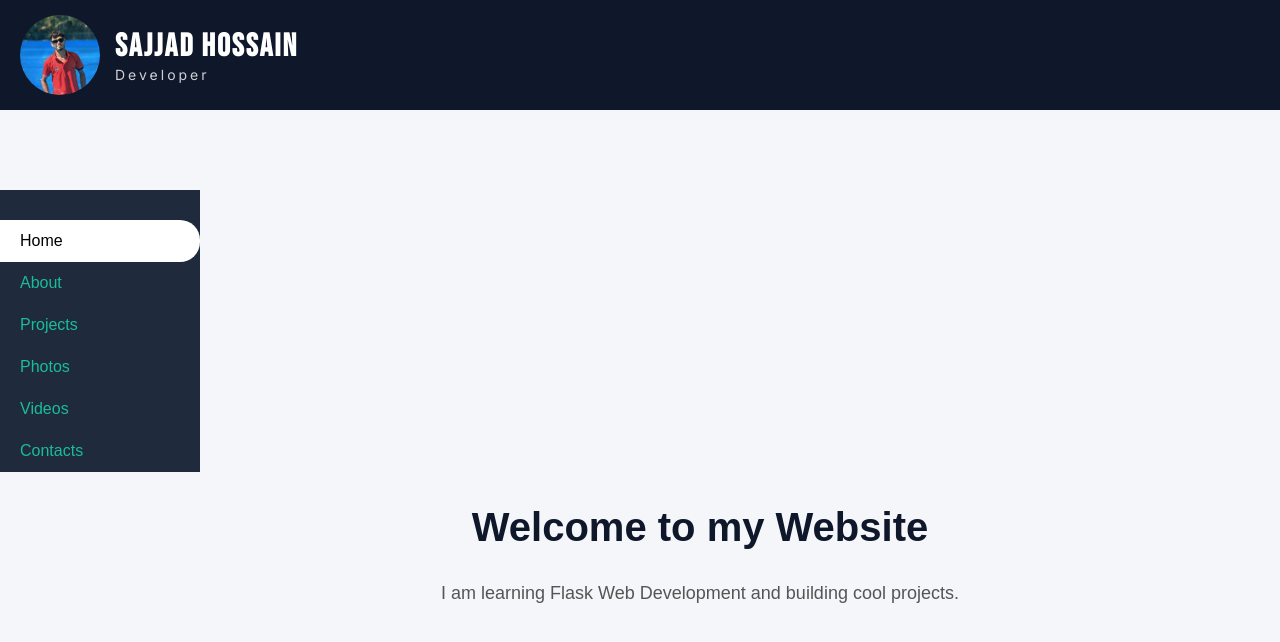
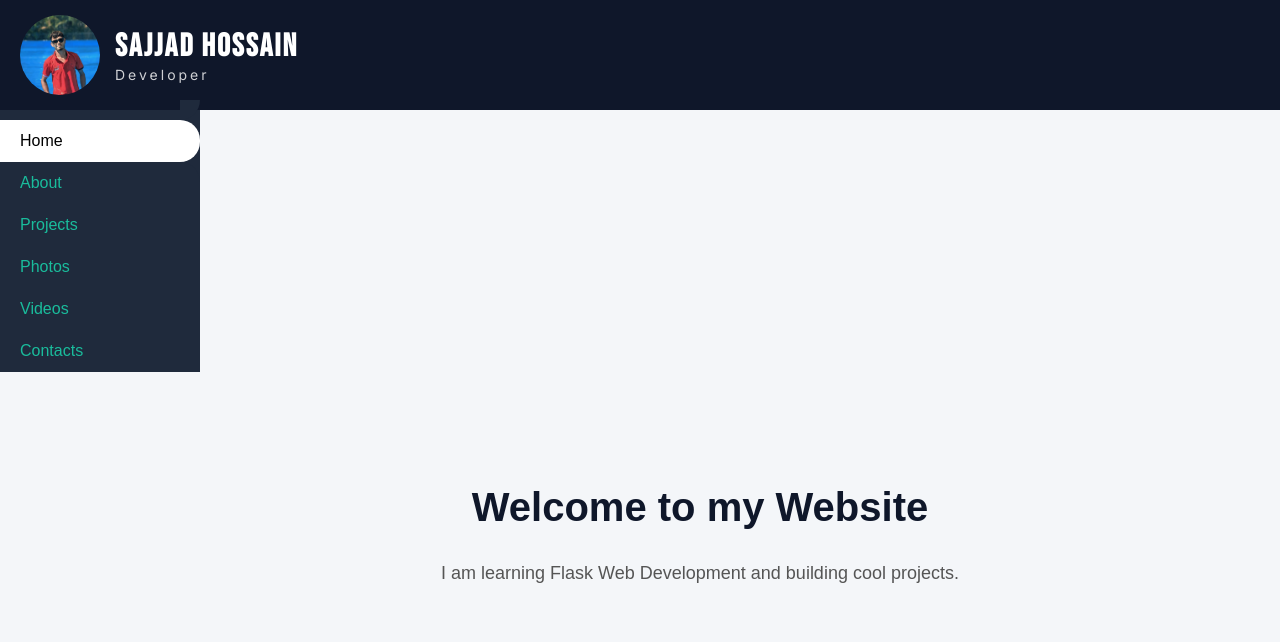
Before and after one commit to umaxinternetservice-source/Sajjad-Hossain, a Flask app: page / in a window 1280 px wide. Shown: the top 642 px of the page. Run offline with Flask 3, Linux system fonts and the light colour scheme.

Commit message:
Update style.css

```diff
--- a/static/style.css
+++ b/static/style.css
@@ -49,12 +49,12 @@
 
 .sidebar {
     position: fixed;
-    top: 80px;
+    top: 0px;
     left: 0;
-    width: 120px;
+    width: 80px;
     height: calc(100% - 110px);
     background: #1e293b;
-    padding-top: 30px;
+    padding-top: 10px;
 }
 
 .sidebar {
```
